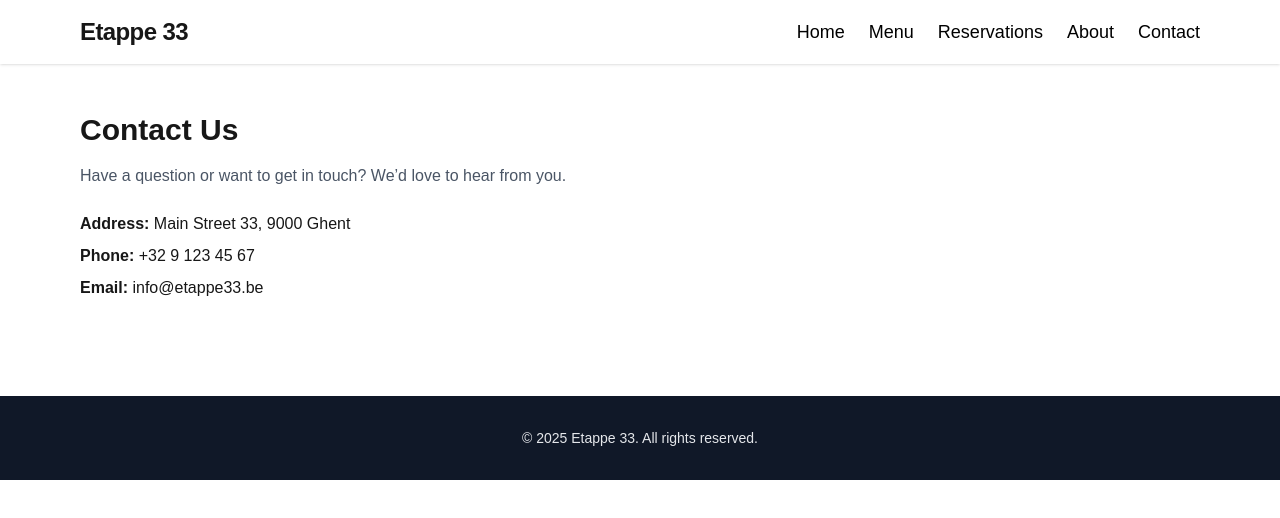
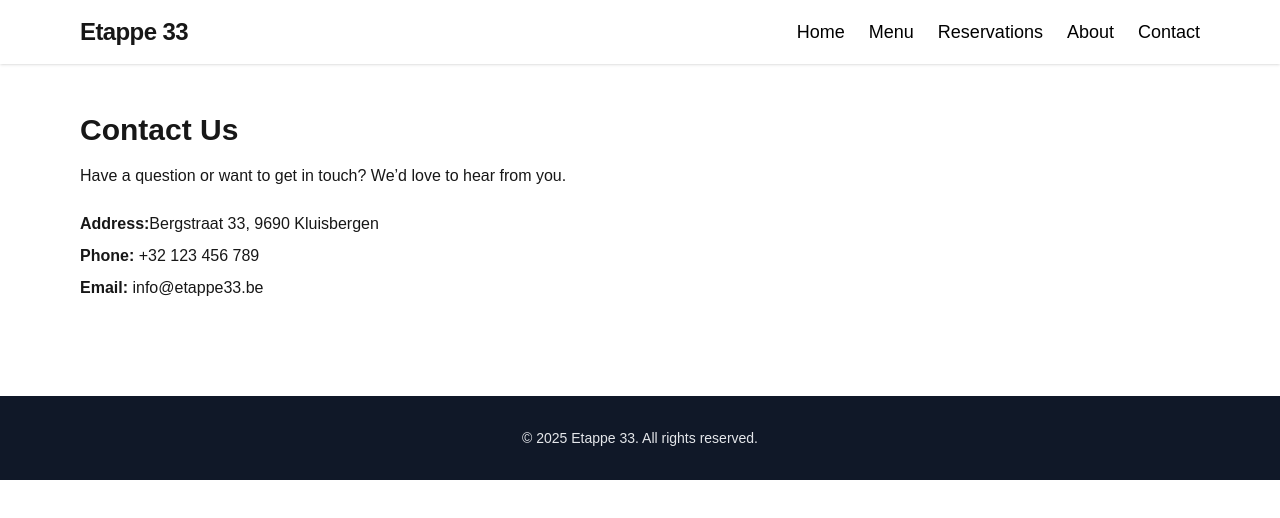
Before and after one commit to jensdesmeyter-cmyk/etappe33, a Next.js app: page /contact in a window 1280 px wide. Shown: the top 518 px of the page. Built offline with nearby package versions, Linux system fonts and the light colour scheme.

Commit message:
added Photos + change text to black

```diff
--- a/app/about/page.tsx
+++ b/app/about/page.tsx
@@ -1,11 +1,15 @@
+import Image from 'next/image';
+import photo from '../assets/IMG_6052.jpg';
+
 export default function AboutPage() {
   return (
     <section>
       <h1 className="text-3xl font-bold mb-4">About Etappe 33</h1>
-      <p className="text-gray-600">
+      <p className="text-white-600">
         Welcome to Etappe 33 — where culinary artistry meets warm hospitality.
         Our chefs combine tradition and innovation to create an unforgettable dining experience.
       </p>
+      <Image src={photo} alt="Logo" />
     </section>
   );
 }
--- a/app/contact/page.tsx
+++ b/app/contact/page.tsx
@@ -2,12 +2,12 @@ export default function ContactPage() {
   return (
     <section>
       <h1 className="text-3xl font-bold mb-4">Contact Us</h1>
-      <p className="text-gray-600 mb-6">
+      <p className="text-white-600 mb-6">
         Have a question or want to get in touch? We’d love to hear from you.
       </p>
       <ul className="space-y-2">
-        <li><strong>Address:</strong> Main Street 33, 9000 Ghent</li>
-        <li><strong>Phone:</strong> +32 9 123 45 67</li>
+        <li><strong>Address:</strong>Bergstraat 33, 9690 Kluisbergen</li>
+        <li><strong>Phone:</strong> +32 123 456 789</li>
         <li><strong>Email:</strong> info@etappe33.be</li>
       </ul>
     </section>
--- a/app/page.tsx
+++ b/app/page.tsx
@@ -1,3 +1,7 @@
+import Image from 'next/image';
+import photo from './assets/IMG_7184.jpg';
+
+
 export default function Home() {
   return (
     <main className="flex min-h-screen flex-col items-center justify-center bg-gray-50 text-gray-800">
@@ -5,6 +9,7 @@ export default function Home() {
       <p className="text-lg text-gray-600">
         Our restaurant website is under construction.
       </p>
+      <Image src={photo} alt="Logo" />
     </main>
   );
 }
--- a/app/reservations/page.tsx
+++ b/app/reservations/page.tsx
@@ -7,7 +7,7 @@ export default function ReservationsPage() {
       </p>
 
       {/* Zenchef widget placeholder */}
-      <div className="border rounded-lg bg-white p-6 text-center shadow-sm">
+      <div className="border rounded-lg bg-black p-6 text-center shadow-sm">
         <p>Reservation widget will appear here (Zenchef integration soon).</p>
       </div>
     </section>
```
Also changed, not shown: app/assets/IMG_7184.jpg (added), 1 other file (tests, documents, lock files or other folders).
